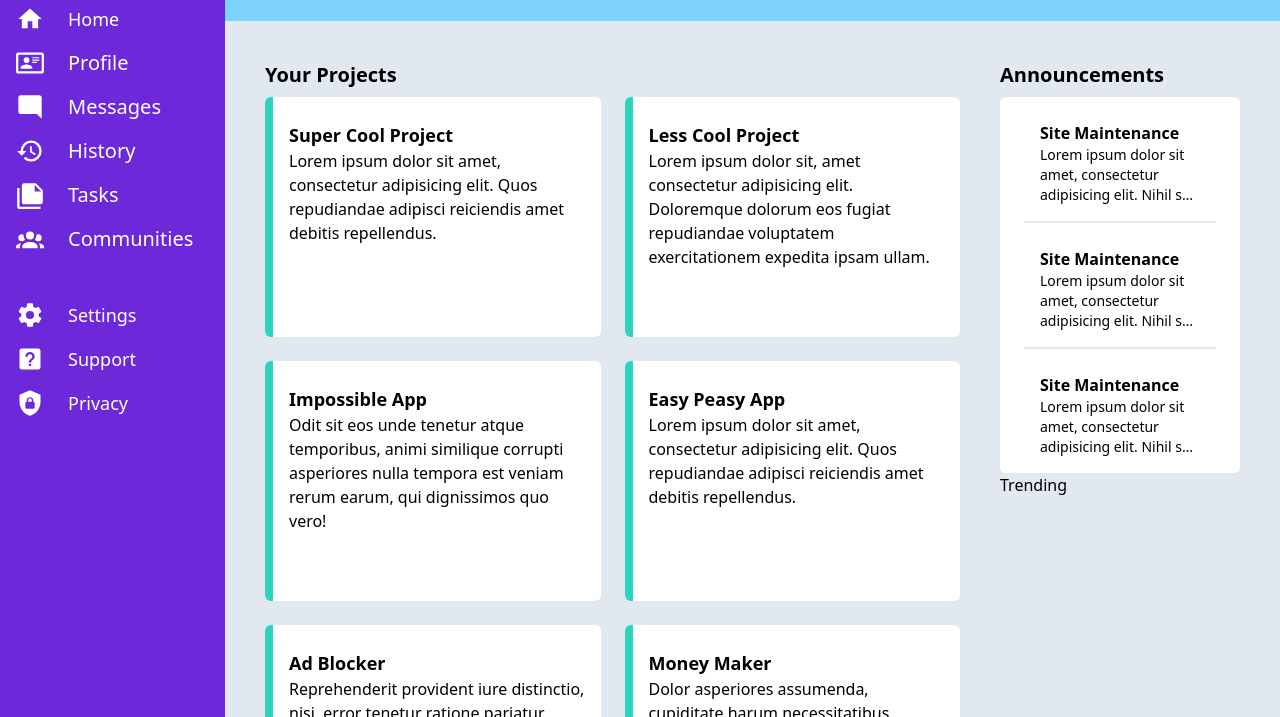
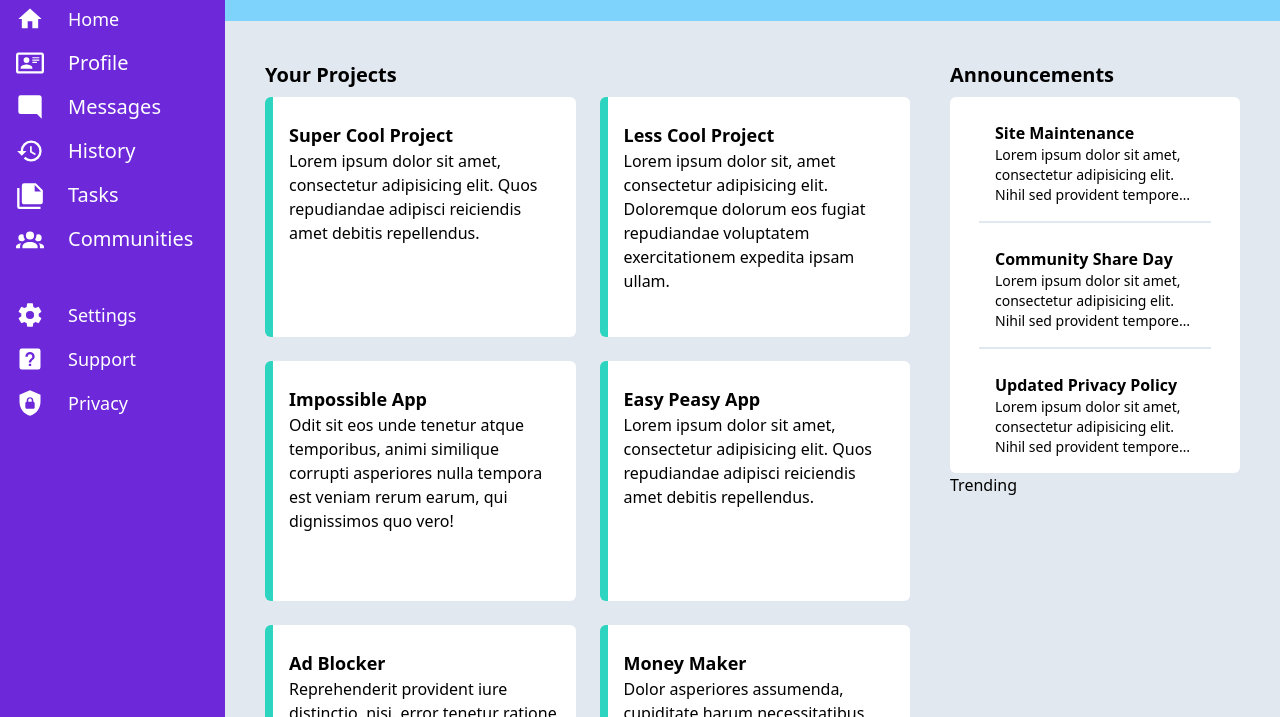
Before and after one commit to AmberlySB/admin-dashboard, a website: page index.html in a window 1280 px wide. Shown: the part 83-800 px from the top of the page. Drawn offline with Linux system fonts and the light colour scheme.

Commit message:
update width of side content card

```diff
--- a/index.html
+++ b/index.html
@@ -168,7 +168,7 @@
       </div>
       <div
         id="main-content"
-        class="grid grid-cols-[minmax(500px,_2fr)_300px] col-start-2 bg-slate-200"
+        class="grid grid-cols-[minmax(500px,_2fr)_350px] col-start-2 bg-slate-200"
       >
         <div id="articles" class="col-start-1 p-10 pr-5">
           <h1 class="pb-2 text-xl font-bold">Your Projects</h1>
@@ -256,7 +256,7 @@
             <div
               class="self-center w-4/5 border-b-2 border-solid border-slate-200"
             >
-              <h1 class="px-4 pt-6 font-bold text-md">Site Maintenance</h1>
+              <h1 class="px-4 pt-6 font-bold text-md">Community Share Day</h1>
               <p class="px-4 mb-4 text-sm limit-text">
                 Lorem ipsum dolor sit amet, consectetur adipisicing elit. Nihil
                 sed provident tempore modi iste voluptatibus porro debitis
@@ -264,7 +264,9 @@
               </p>
             </div>
             <div class="self-center w-4/5">
-              <h1 class="px-4 pt-6 font-bold text-md">Site Maintenance</h1>
+              <h1 class="px-4 pt-6 font-bold text-md">
+                Updated Privacy Policy
+              </h1>
               <p class="px-4 mb-4 text-sm limit-text">
                 Lorem ipsum dolor sit amet, consectetur adipisicing elit. Nihil
                 sed provident tempore modi iste voluptatibus porro debitis
```
Also changed, not shown: css/main.css.
